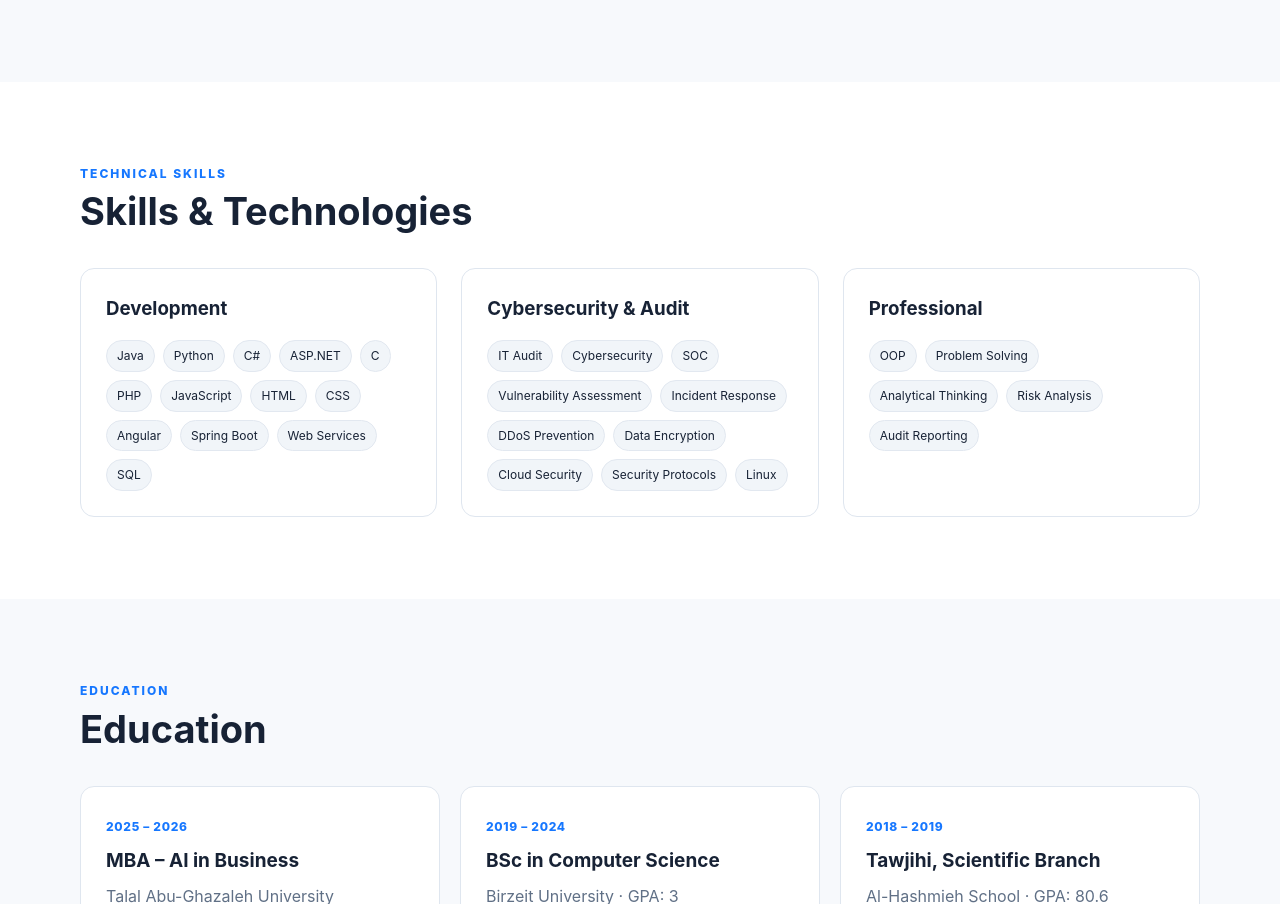
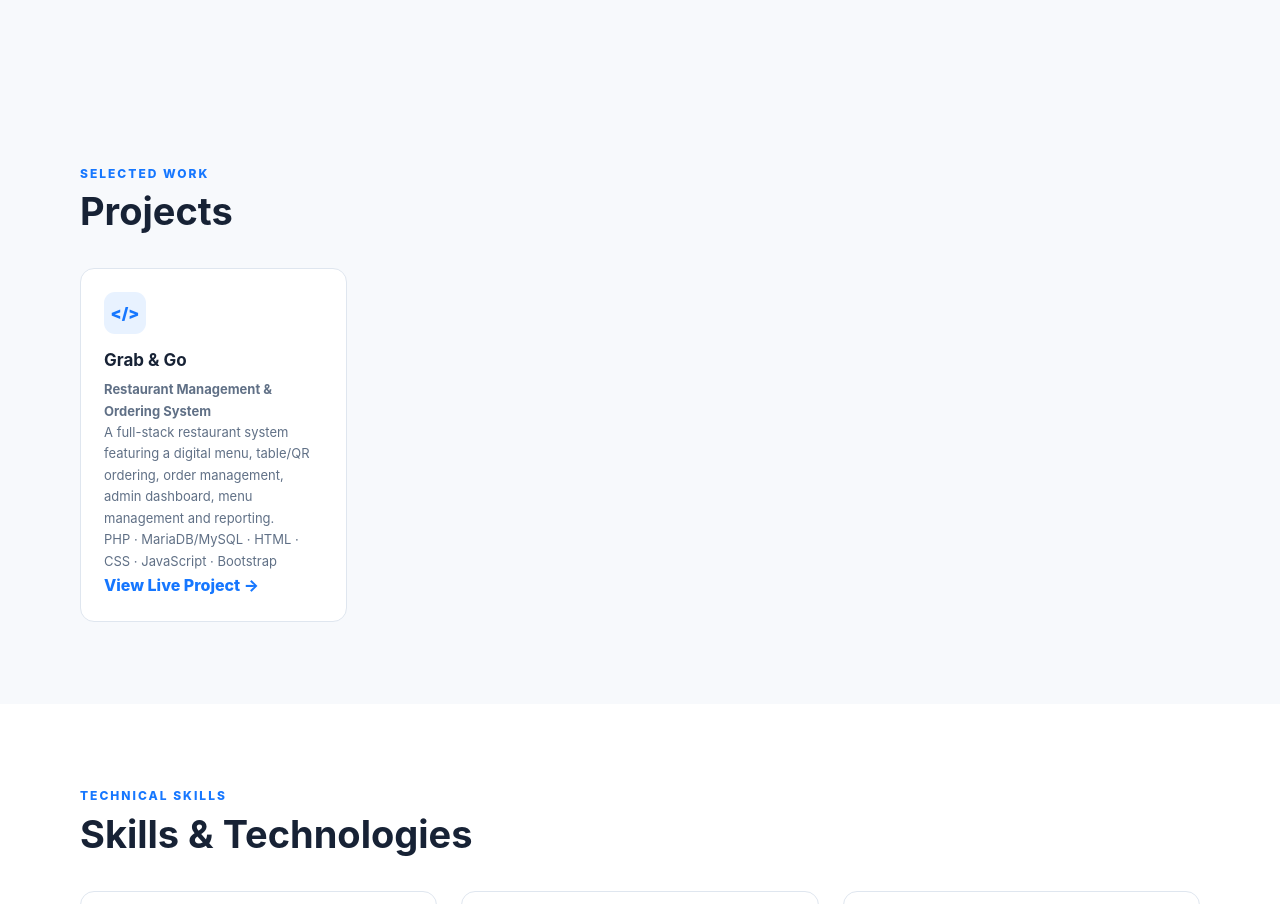
Before and after one commit to farestr/fares-tartir.github.io, a plain HTML site: page index.html in a window 1280 px wide. Shown: the part 2201-3105 px from the top of the page. Drawn offline with Linux system fonts and the light colour scheme.

Commit message:
Add files via upload

```diff
--- a/index.html
+++ b/index.html
@@ -149,6 +149,34 @@
   </div>
 </section>
 
+
+<section id="projects" class="section alt">
+  <div class="container">
+    <p class="section-label">SELECTED WORK</p>
+    <h2>Projects</h2>
+
+    <div class="cards">
+      <article>
+        <div class="icon">&lt;/&gt;</div>
+        <h3>Grab &amp; Go</h3>
+        <p><strong>Restaurant Management &amp; Ordering System</strong></p>
+        <p>
+          A full-stack restaurant system featuring a digital menu,
+          table/QR ordering, order management, admin dashboard,
+          menu management and reporting.
+        </p>
+        <p class="project-tech">
+          PHP · MariaDB/MySQL · HTML · CSS · JavaScript · Bootstrap
+        </p>
+        <a class="text-link" target="_blank" rel="noopener"
+           href="https://grabandgo.rf.gd/">
+          View Live Project →
+        </a>
+      </article>
+    </div>
+  </div>
+</section>
+
 <section id="skills" class="section">
   <div class="container">
     <p class="section-label">TECHNICAL SKILLS</p>
```
